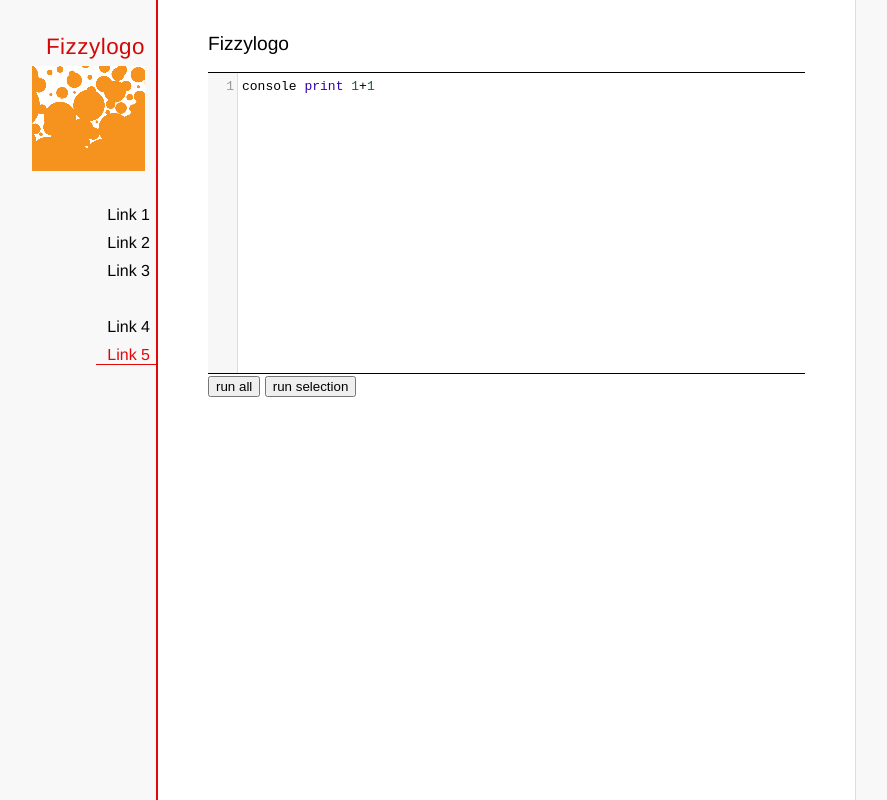
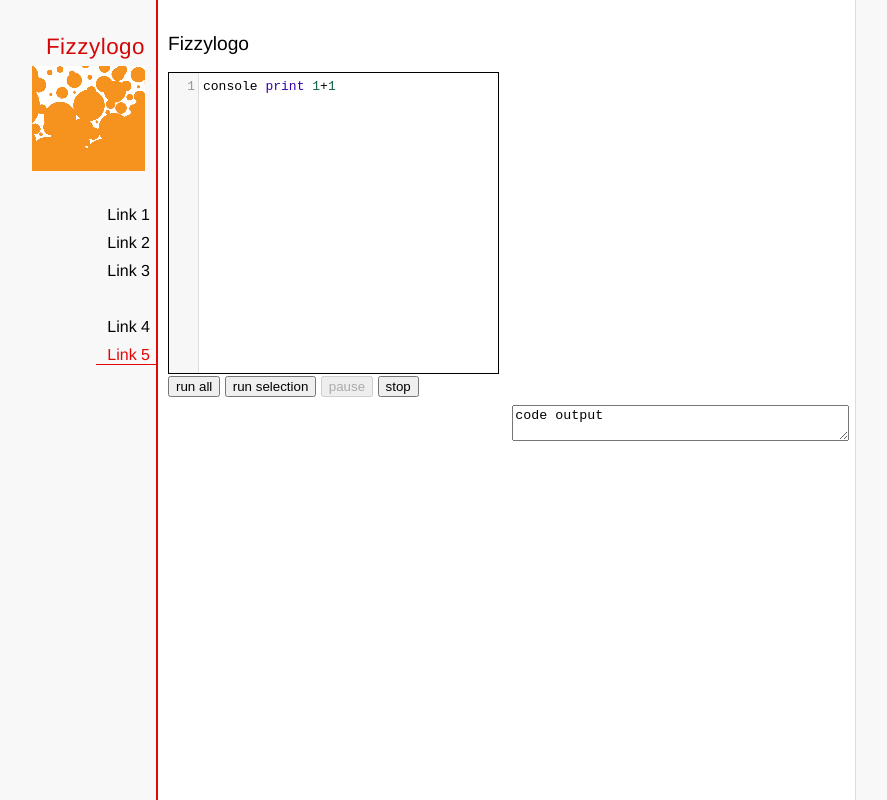
Before and after one commit to davidedc/Fizzylogo, a plain HTML site: page sandbox/sandbox.htm in a window 1280 px wide. Shown: the whole page, without its empty margins (134-1021 px from the left). Drawn offline with Linux system fonts and the light colour scheme; a web font is replaced by a local one.

Commit message:
adding a canvas and a text output to the sandbox. (but not working yet)

```diff
--- a/sandbox/CodeMirror_files/docs.css
+++ b/sandbox/CodeMirror_files/docs.css
@@ -51,7 +51,7 @@ article {
   margin: 0 0 0 160px;
   border-left: 2px solid #E30808;
   border-right: 1px solid #ddd;
-  padding: 30px 50px 100px 50px;
+  padding: 30px 12px 100px 10px;
   background: white;
   z-index: 2;
   position: relative;
--- a/sandbox/sandbox.htm
+++ b/sandbox/sandbox.htm
@@ -12,7 +12,7 @@
   <script src="./CodeMirror_files/matchbrackets.js"></script>
   <script src="./CodeMirror_files/python.js"></script>
   <script src="./fizzylogo.js"></script>
-  <style type="text/css">.CodeMirror {border-top: 1px solid black; border-bottom: 1px solid black;}</style>
+  <style type="text/css">.CodeMirror {border: 1px solid black;}</style>
 </head>
 
 <body style="">
@@ -34,12 +34,15 @@
 <h2>Fizzylogo</h2>
 
 <div>
-<textarea id="code" name="code" style="display: none;">
-console print 1+1</textarea>
-<button onclick="return runAll();">run all</button>
-<button onclick="return runSelection();">run selection</button>
+
+  <!-- left part, with code input and control buttons -->
+  <div style="width: 49%; float: left;" >
+    <textarea id="code" name="code" style="display: none;">console print 1+1</textarea>
+    <button id="runAll"       onclick="return runAll();"        > run all        </button>
+    <button id="runSelection" onclick="return runSelection();"  > run selection  </button>
+    <button id="pause"        onclick="return runAll();"        > pause          </button>
+    <button id="stop"         onclick="return runSelection();"  > stop           </button>
   </div>
-
 
   <script>
     var editor = CodeMirror.fromTextArea(document.getElementById("code"), {
@@ -51,7 +54,27 @@ console print 1+1</textarea>
       matchBrackets: true
     });
 
+    document.getElementById("pause").disabled = true;
   </script>
+
+  <!-- right part, with the canvas and text output -->
+  <div style="width: 49%; float: right;">
+
+    <div>
+      <canvas id="myCanvas" width="330" height="326"></canvas>
+    </div>
+
+    <div>
+      <textarea id="terminal121" name="terminal" rows="2" cols="80" style="width:100%;margin-bottom:-5px;">code output</textarea>
+    </div>
+
+
+  </div>
+
+</div>
+
+
+
   </article>
 </body>
 </html>
```
Lines whose indentation alone changed are shown as unchanged.
